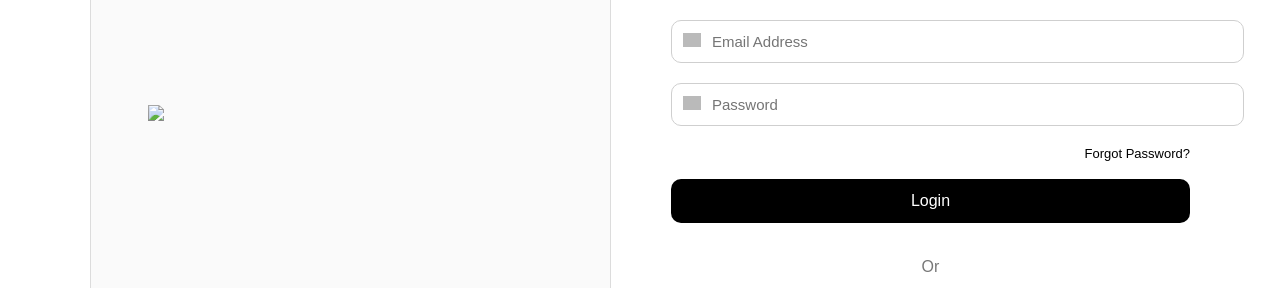
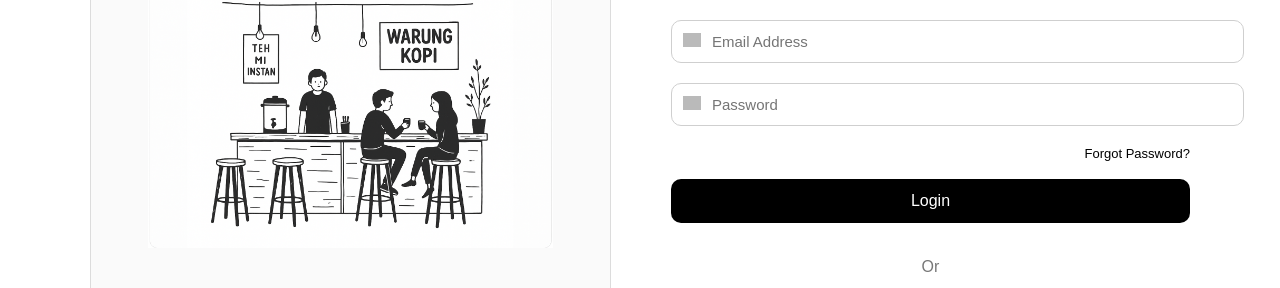
Before and after one commit to naylaa23/uts-naylazalfazahiyah-24090017, a plain HTML site: page index.html in a window 1280 px wide. Shown: the part 266-554 px from the top of the page. Drawn offline with Linux system fonts and the light colour scheme; grey boxes are pictures that could not be loaded.

Commit message:
tugas uts

```diff
--- a/index.html
+++ b/index.html
@@ -152,7 +152,7 @@
   <main class="container">
 
     <section class="left-box">
-      <img src="c:\Users\NAYLA\Downloads\warkop.png" />
+      <img src="img/imgwarkop.png" />
     </section>
 
     <section class="right-box">
```
Also changed, not shown: img/imgwarkop.png (added).
